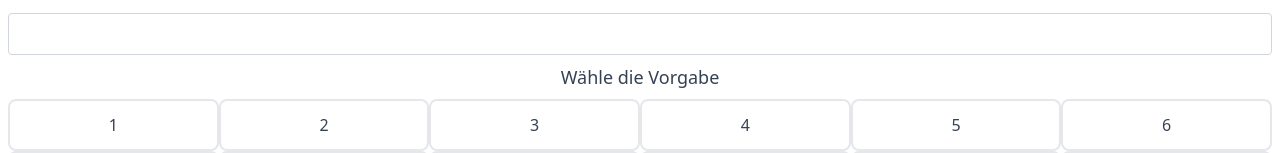
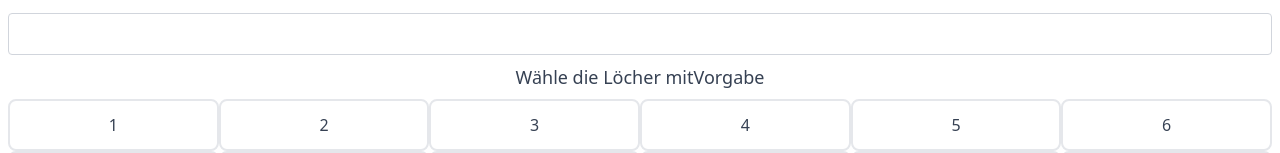
Before and after one commit to thomaslemkekoeln/kopenhagener, a Nuxt app: page /users in a window 1280 px wide. Shown: the part 128-281 px from the top of the page. Built offline with nearby package versions, Linux system fonts and the light colour scheme.

Commit message:
text change

```diff
--- a/pages/users.vue
+++ b/pages/users.vue
@@ -65,7 +65,7 @@ function clearUser(userName: string) {
         id="name"
         class="w-full border border-gray-300 p-2 rounded text-center"
       />
-      <p class="block text-gray-700 text-lg m-2">Wähle die Vorgabe</p>
+      <p class="block text-gray-700 text-lg m-2">Wähle die Löcher mitVorgabe</p>
       <div class="flex flex-wrap">
         <div v-for="index in 18" :key="index" class="w-1/6">
           <div>
```
